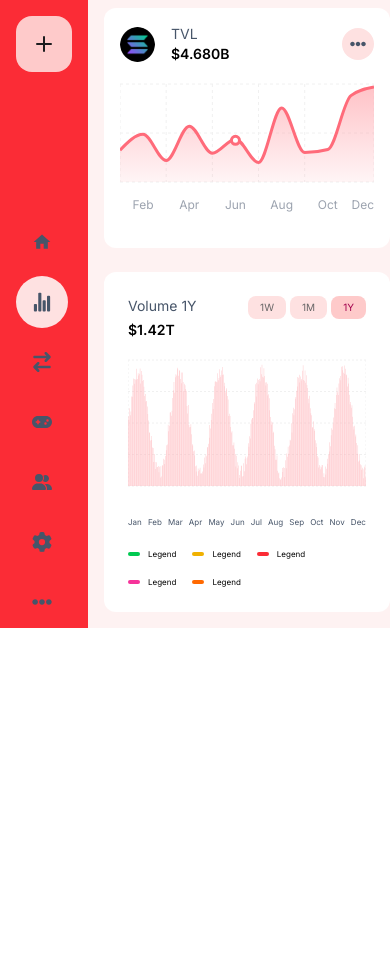
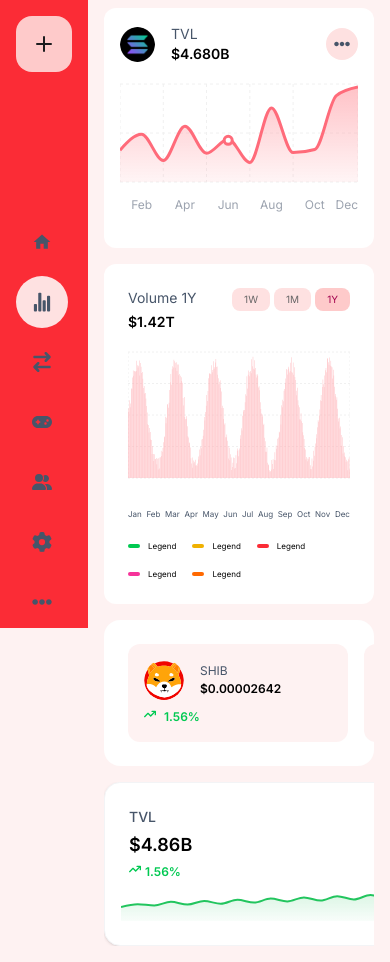
Before and after one commit to Melladmor/nanoVoltzDashbaord, a React (Vite) app: page /statistics in a window 390 px wide. Before the commit the page ends 844 px from the top, so only its background shows below. Built offline with nearby package versions, Linux system fonts and the light colour scheme.

Commit message:
fix widgets responsive

```diff
--- a/src/components/Widget/StatsWidget.tsx
+++ b/src/components/Widget/StatsWidget.tsx
@@ -27,7 +27,7 @@ const StatsWidget: React.FC<StatsWidgetT> = ({
       <div className="flex justify-between items-start mb-1">
         <div>
           <h3 className="text-icon-bg text-sm font-medium mb-1">{title}</h3>
-          <h2 className="text-2xl font-bold text-black">{value}</h2>
+          <h2 className="text-lg sm:text-2xl font-bold text-black">{value}</h2>
         </div>
         <button className="text-gray-400 hover:text-gray-600">
           <svg width="20" height="20" viewBox="0 0 20 20" fill="currentColor">
@@ -38,7 +38,7 @@ const StatsWidget: React.FC<StatsWidgetT> = ({
         </button>
       </div>
       <div className="flex items-center">
-        <div className="flex items-center gap-1 font-bold text-sm ">
+        <div className="flex items-center gap-1 font-bold text-[12px] sm:text-sm ">
           {trend?.trendType === "up" ? (
             <FaArrowTrendUp className="text-green-500 animate-pulse-up" />
           ) : trend?.trendType === "down" ? (
@@ -53,7 +53,7 @@ const StatsWidget: React.FC<StatsWidgetT> = ({
                 : trend?.trendType === "down"
                 ? "text-red-500"
                 : "text-gray-400"
-            } text-sm`}>
+            } `}>
             <CountUp
               end={Number(String(trend?.value).replace(/[^0-9.-]/g, ""))}
               decimals={2}
--- a/src/components/Widget/Widget.tsx
+++ b/src/components/Widget/Widget.tsx
@@ -12,8 +12,8 @@ const Widget = ({ amount, icon, title, trend }: Props) => {
       <div className="flex flex-row gap-4 items-center">
         <img src={icon} className="w-[40px] h-[40px] rounded-full" />
         <div className="flex flex-col">
-          <h3 className="text-icon-bg text-sm">{title}</h3>
-          <p className="text-black font-bold">
+          <h3 className="text-icon-bg text-[12px] sm:text-sm">{title}</h3>
+          <p className="text-black font-bold text-[12px] sm:text-sm">
             <CountUp
               end={Number(amount.replace(/[^0-9.]/g, ""))}
               decimals={amount.split(".")[1]?.length || 0}
@@ -23,7 +23,7 @@ const Widget = ({ amount, icon, title, trend }: Props) => {
           </p>
         </div>
       </div>
-      <div className="flex items-center gap-2 font-bold">
+      <div className="flex items-center gap-2 font-bold text-[12px] sm:text-sm">
         {trend?.trendType === "up" ? (
           <FaArrowTrendUp className="text-green-500 animate-pulse-up" />
         ) : (
@@ -33,7 +33,7 @@ const Widget = ({ amount, icon, title, trend }: Props) => {
         <p
           className={`${
             trend?.trendType === "up" ? "text-green-500" : "text-red-500"
-          } text-sm`}>
+          }`}>
           <CountUp
             end={Number(String(trend?.value).replace(/[^0-9.-]/g, ""))}
             decimals={2}
--- a/src/layouts/MainLayout.tsx
+++ b/src/layouts/MainLayout.tsx
@@ -11,7 +11,7 @@ const MainLayout = () => {
       </div>
       <div className="w-full ">
         {/* <Header /> */}
-        <div className="pt-2 pb-4">
+        <div className="pt-2 pb-4 pr-4">
           <Suspense fallback={<div>Loading...</div>}>
             <Outlet />
           </Suspense>
--- a/src/pages/Statistics/DashboardStatistics.tsx
+++ b/src/pages/Statistics/DashboardStatistics.tsx
@@ -8,8 +8,8 @@ import type { StatsWidgetT, WidgetI } from "../../components/Widget/type";
 
 const DashboardStatistics = () => {
   return (
-    <div className="grid grid-cols-1 gap-6">
-      <div className="grid grid-cols-1 sm:grid-cols-2 gap-6">
+    <div className="grid grid-cols-1 gap-4 sm:gap-6">
+      <div className="grid grid-cols-1 sm:grid-cols-2 gap-4 sm:gap-6">
         <WavyChartStatistics
           amount="4.68B"
           refrenceDot={6.8}
@@ -19,16 +19,16 @@ const DashboardStatistics = () => {
         />
         <VolumeChart amount="1.42" />
       </div>
-      {/* <div className="bg-white p-6 rounded-2xl flex gap-6 items-center">
+      <div className="bg-white p-6 rounded-2xl flex gap-4 sm:gap-6 items-center overflow-x-scroll">
         {widgets?.map((el: WidgetI) => {
           return <Widget key={el?.id} {...el} />;
         })}
       </div>
-      <div className="flex gap-6 items-center">
+      <div className="flex gap-4 sm:gap-6 items-center overflow-x-scroll">
         {statsWidgetData?.map((el: StatsWidgetT) => {
           return <StatsWidget key={el?.id} {...el} />;
         })}
-      </div> */}
+      </div>
     </div>
   );
 };
```
